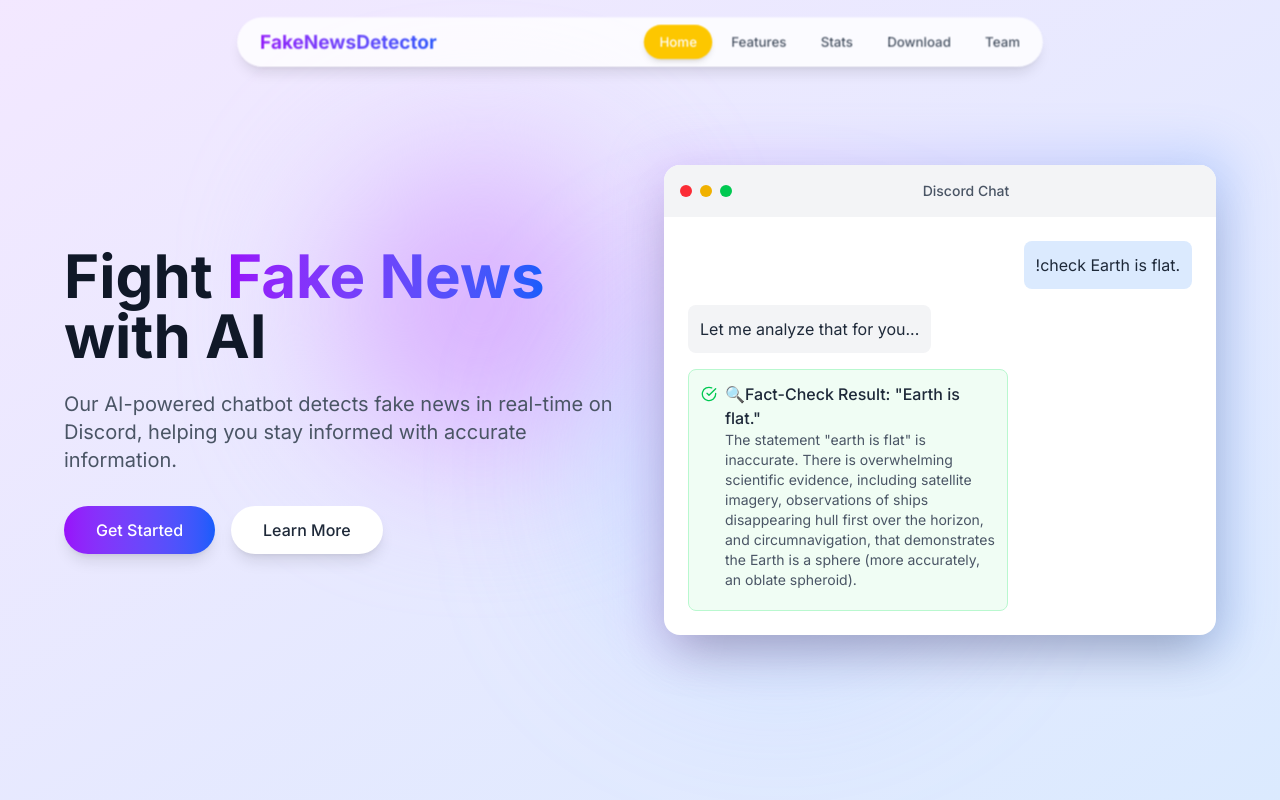
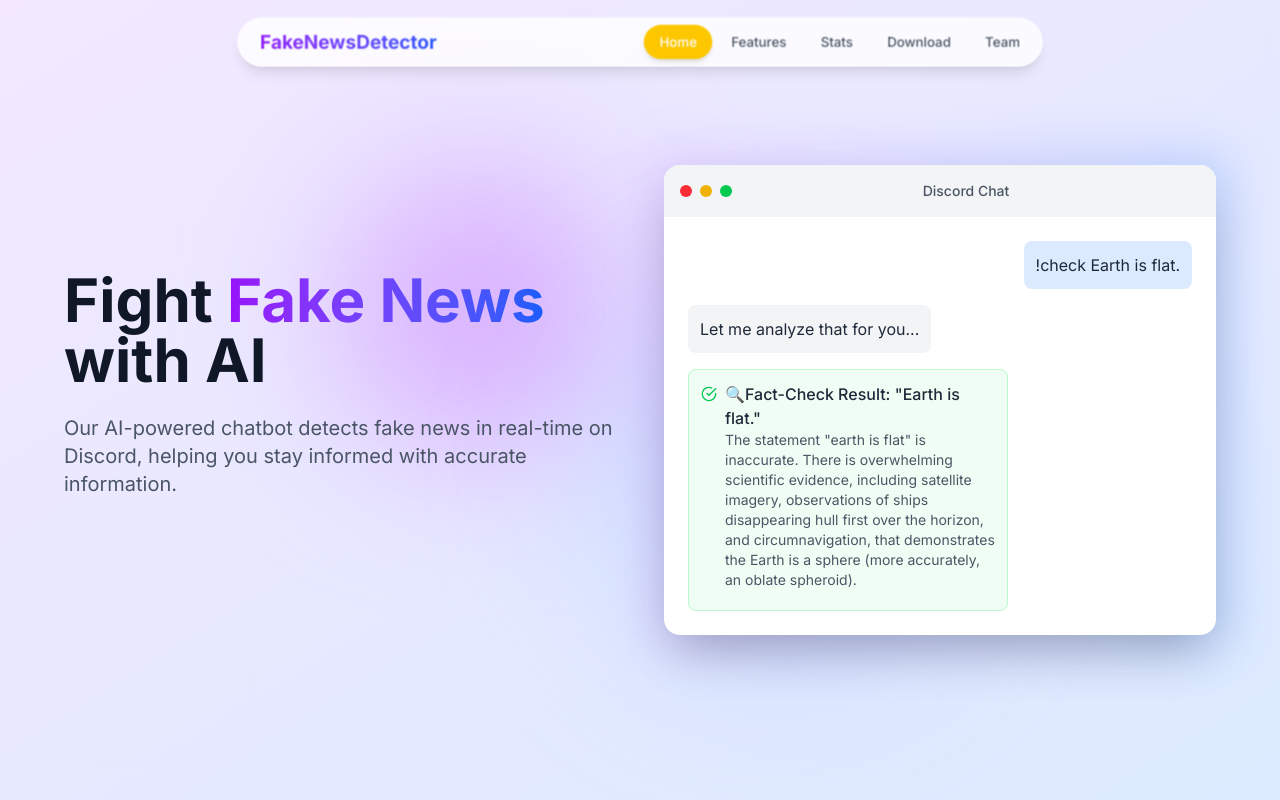
Before and after one commit to DevDesignWin/H4B-Frontend, a Next.js app: page / in a window 1280 px wide. Shown: the top 800 px of the page. Built offline with nearby package versions, Linux system fonts and the light colour scheme.

Commit message:
Update page.tsx

```diff
--- a/src/app/page.tsx
+++ b/src/app/page.tsx
@@ -242,24 +242,7 @@
               <p className="text-lg md:text-xl text-gray-600 mb-8">
                 Our AI-powered chatbot detects fake news in real-time on Discord, helping you stay informed with accurate information.
               </p>
-              <div className="flex flex-wrap gap-4">
-                <motion.button
-                  whileHover={{ scale: 1.05 }}
-                  whileTap={{ scale: 0.95 }}
-                  className="px-8 py-3 bg-gradient-to-r from-purple-600 to-blue-600 text-white rounded-full font-medium shadow-lg hover:shadow-xl transition-all"
-                  onClick={() => scrollToSection(downloadRef)}
-                >
-                  Get Started
-                </motion.button>
-                <motion.button
-                  whileHover={{ scale: 1.05 }}
-                  whileTap={{ scale: 0.95 }}
-                  className="px-8 py-3 bg-white text-gray-800 rounded-full font-medium shadow-lg hover:shadow-xl transition-all"
-                  onClick={() => scrollToSection(featuresRef)}
-                >
-                  Learn More
-                </motion.button>
-              </div>
+
             </motion.div>
 
             <motion.div
```
